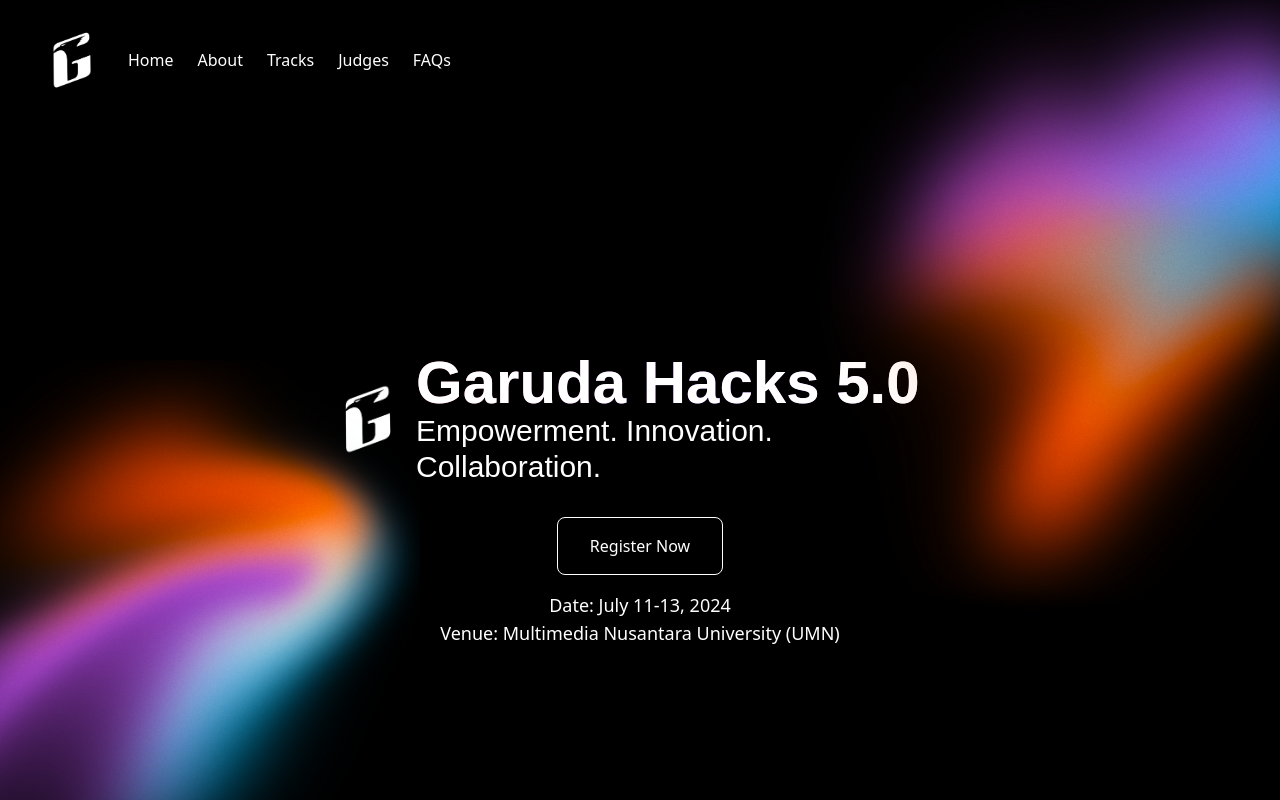
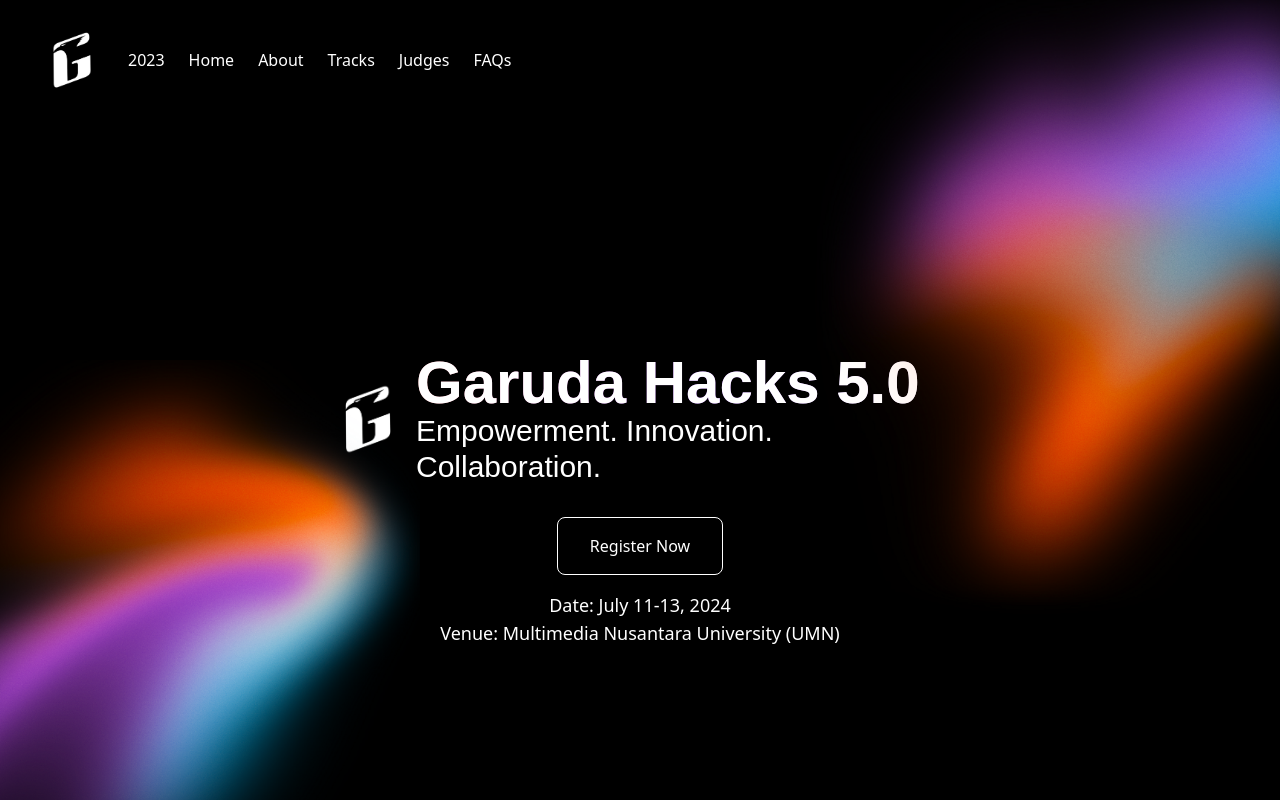
Before and after one commit to GarudaHacks/garudahacks-5.0, a Next.js app: page / in a window 1280 px wide. Shown: the top 800 px of the page. Built offline with nearby package versions, Linux system fonts and the light colour scheme; a web font is replaced by a local one.

Commit message:
add: link to the 2023's site

```diff
--- a/src/app/components/Navbar.jsx
+++ b/src/app/components/Navbar.jsx
@@ -51,6 +51,9 @@
                     <div className={`flex flex-row justify-start pb-3 mt-8 md:block md:pb-0 md:mt-0 ${navbar ? 'block' : 'hidden'} px-4`}>
                         <ul className="items-center justify-center space-y-8 md:flex md:space-x-6 md:space-y-0">
                             <li className="text-white">
+                                <Link href="https://2023.garudahacks.com/">2023</Link>
+                            </li>
+                            <li className="text-white">
                                 <Link href="/">Home</Link>
                             </li>
                             <li className="text-white">
```
